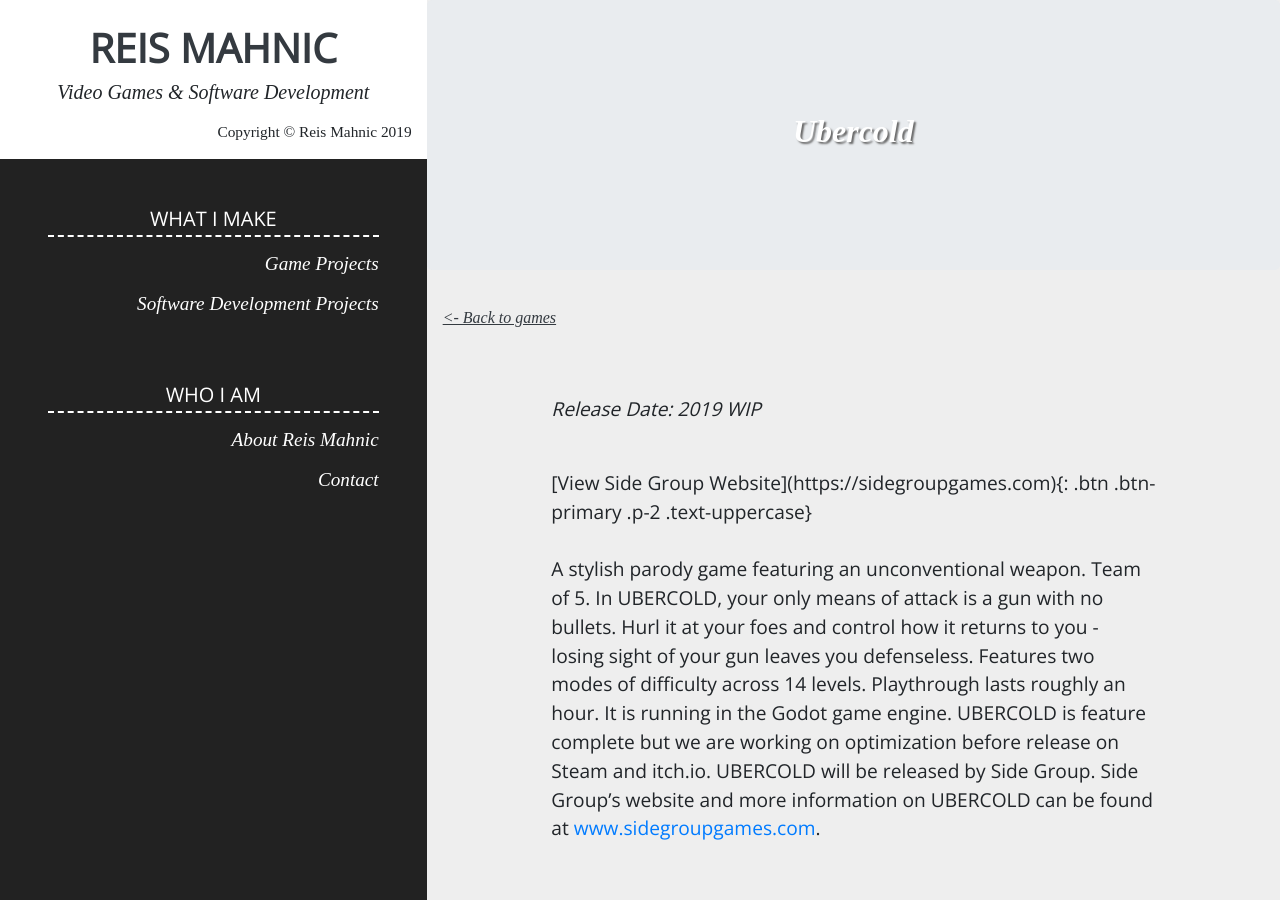
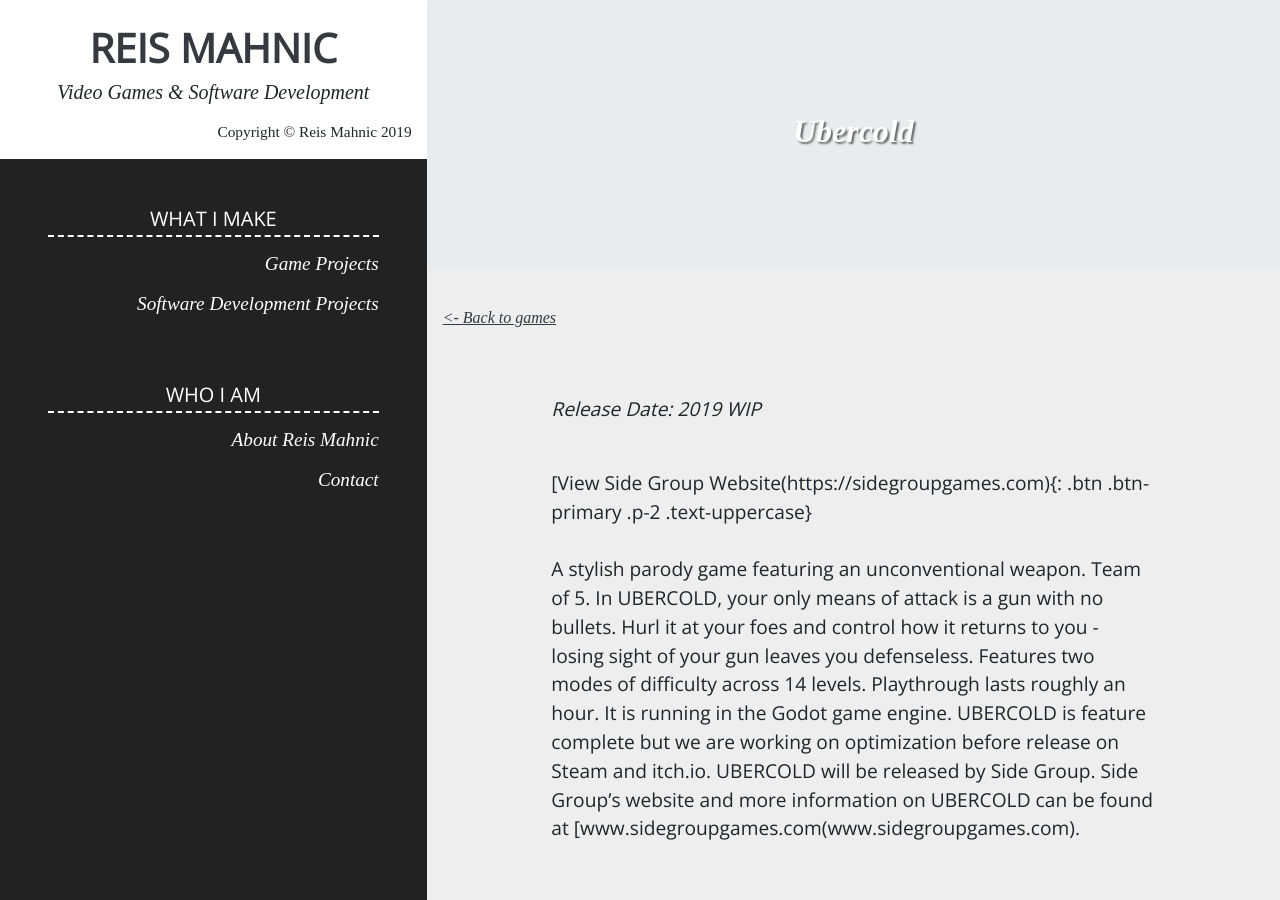
Before and after one commit to reismahnic/reis-mahnic, a Jekyll site: the page built from _games/ubercold.md, in a window 1280 px wide, cut to the strip 0-900 px from the top of the page. Built offline with Jekyll 4.4.1, drawn with Linux system fonts in a browser that asks for light colours.

Commit message:
Update Game “ubercold”

```diff
--- a/_games/ubercold.md
+++ b/_games/ubercold.md
@@ -5,9 +5,9 @@ header_image: assets/images/UBERCOLD4.jpg
 order: 2
 ---
 <br>
-\[View Side Group Website](https://sidegroupgames.com){: .btn .btn-primary .p-2 .text-uppercase}
+\[View Side Group Website(https://sidegroupgames.com){: .btn .btn-primary .p-2 .text-uppercase}
 <br><br>
-A stylish parody game featuring an unconventional weapon. Team of 5. In UBERCOLD, your only means of attack is a gun with no bullets. Hurl it at your foes and control how it returns to you - losing sight of your gun leaves you defenseless. Features two modes of difficulty across 14 levels. Playthrough lasts roughly an hour. It is running in the Godot game engine. UBERCOLD is feature complete but we are working on optimization before release on Steam and itch.io. UBERCOLD will be released by Side Group. Side Group's website and more information on UBERCOLD can be found at [www.sidegroupgames.com](www.sidegroupgames.com).
+A stylish parody game featuring an unconventional weapon. Team of 5. In UBERCOLD, your only means of attack is a gun with no bullets. Hurl it at your foes and control how it returns to you - losing sight of your gun leaves you defenseless. Features two modes of difficulty across 14 levels. Playthrough lasts roughly an hour. It is running in the Godot game engine. UBERCOLD is feature complete but we are working on optimization before release on Steam and itch.io. UBERCOLD will be released by Side Group. Side Group's website and more information on UBERCOLD can be found at [www.sidegroupgames.com(www.sidegroupgames.com).
 
 <br>
 <div class="embed-container text-center"><iframe src="https://player.vimeo.com/video/296369486" frameborder="0" webkitallowfullscreen="" mozallowfullscreen="" allowfullscreen=""></iframe></div>
```
